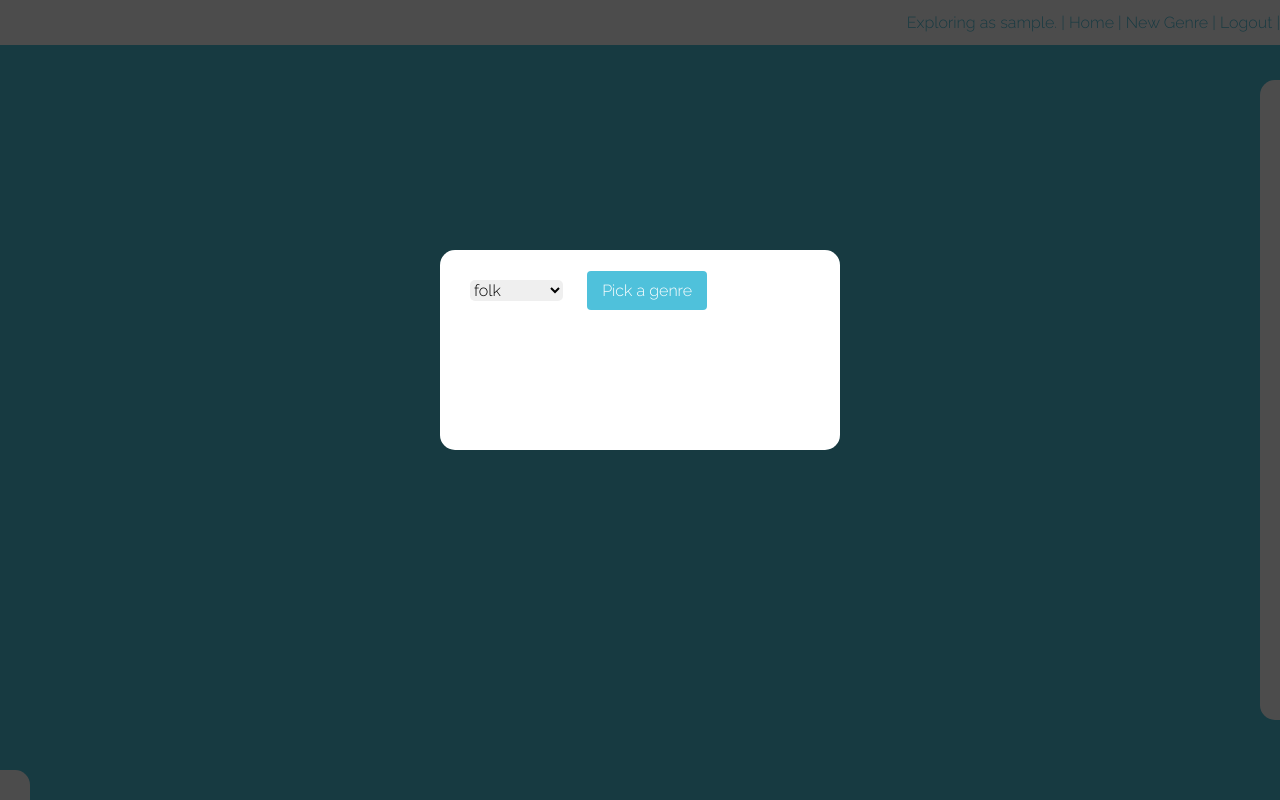
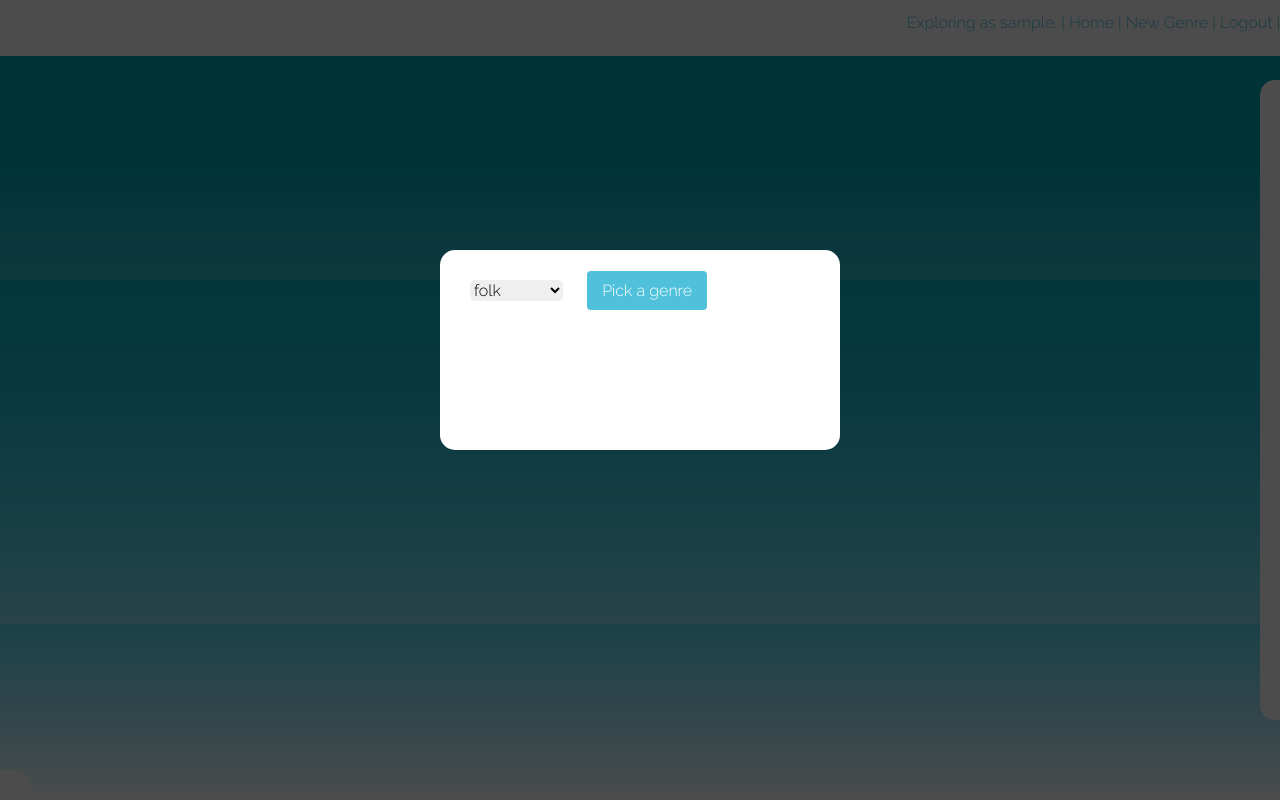
Before and after one commit to ScottLNorvell/sound_ocean, a Rails app: template app/views/game/index.html.erb in a window 1280 px wide. Run offline with Rails 7, Linux system fonts and the light colour scheme; the template is opened without the code that fills it, so the values that code supplies are empty; the visitor is signed in with stand-in values (Sample User, id 1); style sheets or scripts are compiled from the project's sources; parts of the project's set-up code (start-up, migrations or seed data) failed here and were passed over; some libraries are stand-ins or nearby versions; some web fonts are replaced.

Commit message:
waves in game mode

```diff
--- a/app/assets/javascripts/application.js
+++ b/app/assets/javascripts/application.js
@@ -16,6 +16,7 @@
 //= require soundcloud_sdk
 //= require kinetic
 //= require keyboard
+//= require waves
 //= require sc_scripts
 //= require kn_scripts
 //= require_tree .
--- a/app/assets/javascripts/kn_scripts.js
+++ b/app/assets/javascripts/kn_scripts.js
@@ -15,11 +15,20 @@
 
 var genre = 'folk'; //prompt('genre please');
 
+var wave1, wave2, wave3;
+
 window.onload = function() {
 
   scr_width = window.innerWidth;
   scr_height = window.innerHeight;
   limits = getLimits(scr_height, scr_width);
+
+  wave1 = new Wave();
+  wave2 = new Wave();
+  wave3 = new Wave();
+  wave1.Initialize( 'world1', .07 );
+  wave2.Initialize( 'world2', .35 );
+  wave3.Initialize( 'world3', .78 );
 
   circ_points = randomLocations(limits, colors);
 
@@ -441,6 +450,23 @@
     }
   }
   layer.draw();
+  twitchTheWave();
+
+}
+
+function twitchTheWave() {
+  // console.log('twitching')
+  var pos = avatar.getAbsolutePosition();
+  var wave1_y = scr_height * .07
+  var wave2_y = scr_height * .35
+  var wave3_y = scr_height * .78
+  if (pos.y >= wave1_y - 2 && pos.y <= wave1_y + 2 ) {
+    wave1.makeImpulse(pos.x, 1)
+  } else if (pos.y >= wave2_y - 2 && pos.y <= wave2_y + 2 ) {
+    wave2.makeImpulse(pos.x, 1)
+  } else if (pos.y >= wave3_y - 2 && pos.y <= wave3_y + 2 ) {
+    wave3.makeImpulse(pos.x, 1)
+  }
 }
 
 function popSong (track_id) {
--- /dev/null
+++ b/app/assets/javascripts/waves.js
@@ -0,0 +1,208 @@
+
+function Wave() {
+
+	/** The current dimensions of the screen (updated on resize) */
+	var WIDTH = window.innerWidth;
+	var HEIGHT = window.innerHeight;
+
+	/** Wave settings */
+	var DENSITY = .75;
+	var FRICTION = 1.14;
+	var MOUSE_PULL = 0.09; // The strength at which the mouse pulls particles within the AOE
+	var AOE = 200; // Area of effect for mouse pull
+	var DETAIL = Math.round( WIDTH / 60 ); // The number of particles used to build up the wave
+	var WATER_DENSITY = 1.07;
+	var AIR_DENSITY = 1.02;
+	var TWITCH_INTERVAL = 2000; // The interval between random impulses being inserted into the wave to keep it moving
+
+
+
+	var ms = {x:0, y:0}; // Mouse speed
+	var mp = {x:0, y:0}; // Mouse position
+
+	var canvas, context, particles, wave_height;
+
+	var timeUpdateInterval, twitchInterval;
+
+	this.testTwitch = function() {
+		// test twitch function from console
+		Twitch();
+	}
+
+	this.makeImpulse = function(positionX, forceY) {
+		// test insert impulse from console
+		InsertImpulse(positionX, forceY)
+	}
+
+	/**
+	 * Constructor.
+	 */
+	this.Initialize = function( canvasID, waveh ) {
+		canvas = document.getElementById( canvasID );
+		wave_height = waveh
+		if (canvas && canvas.getContext) {
+			context = canvas.getContext('2d');
+
+			particles = [];
+
+
+			// Generate our wave particles
+			for( var i = 0; i < DETAIL+1; i++ ) {
+				particles.push( {
+					x: WIDTH / (DETAIL-4) * (i-2), // Pad by two particles on each side
+					y: HEIGHT*waveh,
+					original: {x: 0, y: HEIGHT * waveh},
+					velocity: {x: 0, y: Math.random()*3}, // Random for some initial movement in the wave
+					force: {x: 0, y: 0},
+					mass: 10
+				} );
+			}
+
+			// $(canvas).mousemove(MouseMove);
+			$(window).resize(ResizeCanvas);
+
+			timeUpdateInterval = setInterval( TimeUpdate, 40 );
+			twitchInterval = setInterval( Twitch, TWITCH_INTERVAL );
+
+			ResizeCanvas();
+
+		}
+	};
+
+
+	function Twitch() {
+		if( ms.x < 6 || ms.y < 6 ) {
+			var forceRange = 5; // -value to +value
+			var positionX = Math.random() * WIDTH;
+			var forceY = Math.random()*(forceRange*2)-forceRange
+			InsertImpulse( positionX, forceY )
+		}
+	}
+
+	/**
+	 * Inserts an impulse in the wave at a specific position.
+	 *
+	 * @param positionX the x coordinate where the impulse
+	 * should be inserted
+	 * @param forceY the force to insert
+	 */
+	function InsertImpulse( positionX, forceY ) {
+		var particle = particles[Math.round( positionX / WIDTH * particles.length )];
+
+		if( particle ) {
+			particle.force.y += forceY;
+		}
+	}
+
+	/**
+	 *
+	 */
+	function TimeUpdate(e) {
+
+		var gradientFill = context.createLinearGradient(WIDTH*.5,HEIGHT*.2,WIDTH*.5,HEIGHT);
+		gradientFill.addColorStop(0,'#00AABB');
+		gradientFill.addColorStop(1,'rgba(0,200,250,0)');
+
+		context.clearRect(0, 0, WIDTH, HEIGHT);
+		context.fillStyle = gradientFill;
+		context.beginPath();
+		context.moveTo(particles[0].x, particles[0].y);
+
+		var len = particles.length;
+		var i;
+
+		var current, previous, next;
+
+		for( i = 0; i < len; i++ ) {
+			current = particles[i];
+			previous = particles[i-1];
+			next = particles[i+1];
+
+			if (previous && next) {
+
+				var forceY = 0;
+
+				forceY += -DENSITY * ( previous.y - current.y );
+				forceY += DENSITY * ( current.y - next.y );
+				forceY += DENSITY/15 * ( current.y - current.original.y );
+
+				current.velocity.y += - ( forceY / current.mass ) + current.force.y;
+				current.velocity.y /= FRICTION;
+				current.force.y /= FRICTION;
+				current.y += current.velocity.y;
+
+				var distance = DistanceBetween( mp, current );
+
+				if( distance < AOE ) {
+					var distance = DistanceBetween( mp, {x:current.original.x, y:current.original.y} );
+
+					ms.x = ms.x * .98;
+					ms.y = ms.y * .98;
+
+					current.force.y += (MOUSE_PULL * ( 1 - (distance / AOE) )) * ms.y;
+				}
+
+				// cx, cy, ax, ay
+				context.quadraticCurveTo(previous.x, previous.y, previous.x + (current.x - previous.x) / 2, previous.y + (current.y - previous.y) / 2);
+			}
+
+		}
+
+		context.lineTo(particles[particles.length-1].x, particles[particles.length-1].y);
+		context.lineTo(WIDTH, HEIGHT);
+		context.lineTo(0, HEIGHT);
+		context.lineTo(particles[0].x, particles[0].y);
+
+		context.fill();
+	}
+	/**
+	 *
+	 */
+	function MouseMove(e) {
+		// console.log('e = ', e)
+		ms.x = Math.max( Math.min( e.layerX - mp.x, 40 ), -40 );
+		ms.y = Math.max( Math.min( e.layerY - mp.y, 40 ), -40 );
+
+		mp.x = e.layerX;
+		mp.y = e.layerY;
+
+	}
+
+	/**
+	 *
+	 */
+	function ResizeCanvas(e) {
+		WIDTH = window.innerWidth;
+		HEIGHT = window.innerHeight;
+
+		canvas.width = WIDTH;
+		canvas.height = HEIGHT;
+
+		// $("#tweet").css( "top", HEIGHT * .7 );
+
+		for( var i = 0; i < DETAIL+1; i++ ) {
+			particles[i].x = WIDTH / (DETAIL-4) * (i-2);
+			particles[i].y = HEIGHT*wave_height;
+
+			particles[i].original.x = particles[i].x;
+			particles[i].original.y = particles[i].y;
+		}
+	}
+
+	/**
+	 *
+	 */
+	function DistanceBetween(p1,p2) {
+		var dx = p2.x-p1.x;
+		var dy = p2.y-p1.y;
+		return Math.sqrt(dx*dx + dy*dy);
+	}
+
+}
+
+// var wave1 = new Wave();
+// var wave2 = new Wave();
+// var wave3 = new Wave();
+// wave1.Initialize( 'world1', .07 );
+// wave2.Initialize( 'world2', .35 );
+// wave3.Initialize( 'world3', .78 );
--- a/app/assets/stylesheets/styles.css
+++ b/app/assets/stylesheets/styles.css
@@ -1,6 +1,27 @@
 body {
-  background-color: #4FC1DB;
+  background-color: transparent;
 }
+/*=========================WAVE STYLES========================================*/
+
+#world1 {
+  z-index: -100;
+
+}
+
+.world {
+  z-index: -100;
+  top: 0;
+  left: 0;
+  position: absolute;
+
+}
+
+#game-container {
+  z-index: 1000;
+  top: 0;
+  left: 0;
+}
+
 /*=========================DEVISE STYLES========================================*/
 a, h1, body, p {
   font-family: 'Raleway', sans-serif;
--- a/app/views/game/index.html.erb
+++ b/app/views/game/index.html.erb
@@ -9,7 +9,11 @@
 	</span>
 </div>
 
+<canvas class="world" id="world1"></canvas>
+<canvas class="world" id="world2"></canvas>
+<canvas class="world" id="world3"></canvas>
 <div id="game-container"></div>
+
 
 <div class="aside" id="playlist-menu">
   <ul class="aside-ul" id="playlist-ul">
```
